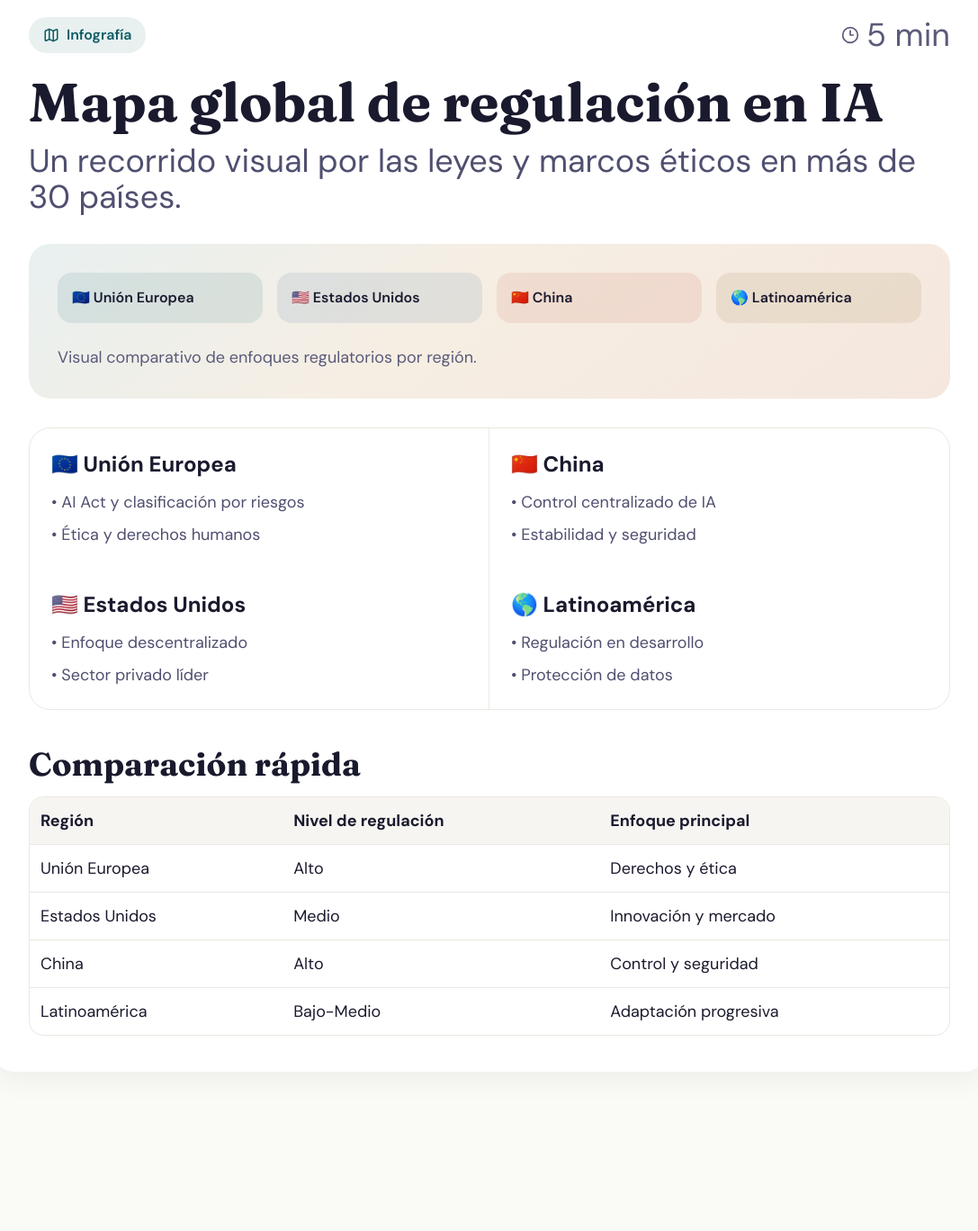
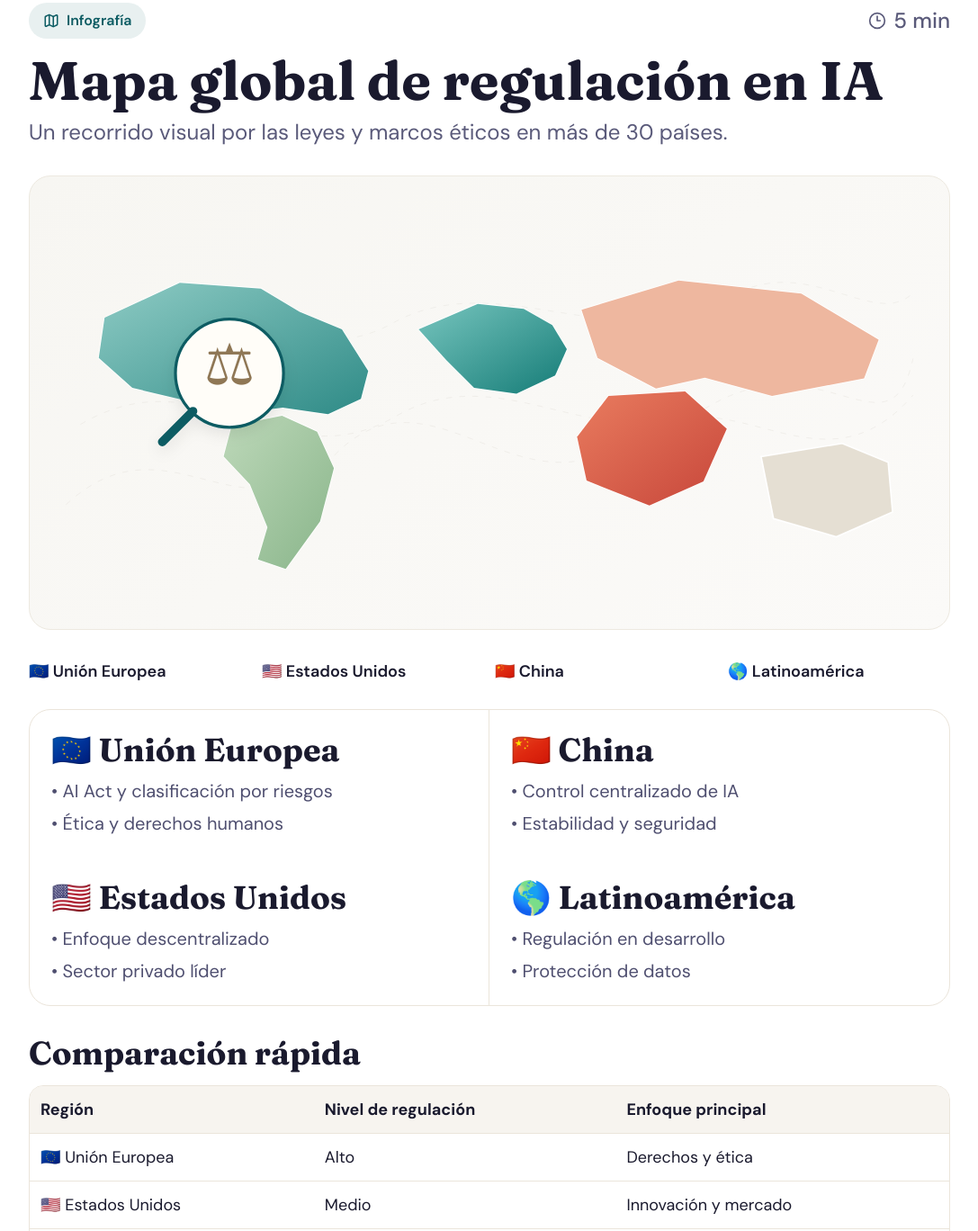
Before and after one commit to cjimenezp/workshop, a plain HTML site: page resources/mapa-global-regulacion-ia.html in a window 1280 px wide. Shown: the part 129-1497 px from the top of the page at 90% size, without its empty margins (96-1183 px from the left). Before the commit the page ends 1376 px from the top, so only its background shows below. Drawn offline with nearby package versions, Linux system fonts and the light colour scheme.

Commit message:
Fix infographic layout and add visible world map graphic

```diff
--- a/resources/mapa-global-regulacion-ia.html
+++ b/resources/mapa-global-regulacion-ia.html
@@ -9,80 +9,120 @@
     <link href="https://fonts.googleapis.com/css2?family=DM+Sans:wght@400;500;600;700&family=Fraunces:opsz,wght@9..144,400;9..144,600;9..144,700&display=swap" rel="stylesheet" />
   </head>
   <body class="min-h-full" style="background:#FAFAF7;color:#1A1A2E;font-family:'DM Sans',sans-serif;">
-    <main class="max-w-6xl mx-auto px-6 py-10 md:py-14">
-      <a href="../index.html#recursos" class="inline-flex items-center gap-2 mb-8 text-sm font-semibold" style="color:#0D5C63;">
+    <main class="max-w-6xl mx-auto px-4 sm:px-6 py-8 md:py-12">
+      <a href="../index.html#recursos" class="inline-flex items-center gap-2 mb-6 text-sm font-semibold" style="color:#0D5C63;">
         <i data-lucide="arrow-left" style="width:16px;height:16px;"></i> Volver a recursos
       </a>
 
-      <section class="rounded-3xl p-6 md:p-10" style="background:#fff;box-shadow:0 10px 30px rgba(0,0,0,0.05);">
-        <div class="flex items-center justify-between gap-3 mb-6">
+      <section class="rounded-3xl p-5 sm:p-8 md:p-10" style="background:#fff;box-shadow:0 14px 36px rgba(0,0,0,.06);">
+        <header class="flex items-center justify-between gap-4 mb-4">
           <span class="inline-flex items-center gap-2 px-4 py-2 rounded-full text-base font-semibold" style="background:#E8F0F0;color:#0D5C63;">
             <i data-lucide="map" style="width:18px;height:18px;"></i> Infografía
           </span>
-          <span class="inline-flex items-center gap-2 text-2xl md:text-4xl" style="color:#5A5A7A;"><i data-lucide="clock-3" style="width:20px;height:20px;"></i> 5 min</span>
+          <span class="inline-flex items-center gap-2 text-2xl font-medium" style="color:#5A5A7A;"><i data-lucide="clock-3" style="width:20px;height:20px;"></i> 5 min</span>
+        </header>
+
+        <h1 class="text-4xl md:text-6xl font-bold leading-tight mb-3" style="font-family:'Fraunces',serif;">Mapa global de regulación en IA</h1>
+        <p class="text-xl md:text-2xl leading-relaxed mb-8" style="color:#5A5A7A;">Un recorrido visual por las leyes y marcos éticos en más de 30 países.</p>
+
+        <div class="relative rounded-3xl p-4 sm:p-6 mb-8 overflow-hidden" style="background:linear-gradient(145deg,#f7f6f2 0%,#fbfaf8 100%); border:1px solid #ede9e0;">
+          <svg viewBox="0 0 1200 560" class="w-full h-auto" role="img" aria-label="Mapa mundial de regulación IA">
+            <defs>
+              <linearGradient id="eu" x1="0" y1="0" x2="1" y2="1">
+                <stop offset="0%" stop-color="#77c5be" />
+                <stop offset="100%" stop-color="#157c77" />
+              </linearGradient>
+              <linearGradient id="us" x1="0" y1="0" x2="1" y2="1">
+                <stop offset="0%" stop-color="#8ecbc4" />
+                <stop offset="100%" stop-color="#2f8b87" />
+              </linearGradient>
+              <linearGradient id="cn" x1="0" y1="0" x2="1" y2="1">
+                <stop offset="0%" stop-color="#e97c5f" />
+                <stop offset="100%" stop-color="#c7463a" />
+              </linearGradient>
+              <linearGradient id="latam" x1="0" y1="0" x2="1" y2="1">
+                <stop offset="0%" stop-color="#bdd8b9" />
+                <stop offset="100%" stop-color="#89b58a" />
+              </linearGradient>
+              <filter id="soft" x="-20%" y="-20%" width="140%" height="140%">
+                <feDropShadow dx="0" dy="8" stdDeviation="10" flood-color="#000" flood-opacity="0.08" />
+              </filter>
+            </defs>
+
+            <g opacity="0.35" stroke="#d8d3cc" stroke-dasharray="8 10" fill="none">
+              <path d="M20 420 C160 290, 260 480, 390 350 C520 220, 640 440, 790 330 C930 230, 1050 420, 1180 270" />
+              <path d="M40 310 C210 210, 310 390, 470 300 C620 210, 760 370, 910 280 C1060 200, 1150 360, 1180 220" />
+              <path d="M80 170 C210 140, 350 240, 470 170 C620 90, 780 230, 940 130 C1040 80, 1130 180, 1180 130" />
+            </g>
+
+            <g fill="#e5dfd3" stroke="#fff" stroke-width="2">
+              <path d="M73 164l103-48 111 8 53 32 58 24 36 57-10 38-45 21-62-9-64 8-75-19-67-16-46-41z" />
+              <path d="M247 312l69-14 48 22 23 50-19 73-47 65-38-13 13-44-24-59-36-38z" />
+              <path d="M503 180l81-35 63 7 39 22 20 33-16 36-53 25-58-8-38-38z" />
+              <path d="M726 153l133-40 168 18 106 63-20 53-126 24-92-25-67 15-80-42z" />
+              <path d="M763 271l105-6 57 51-32 72-74 33-86-34-13-60z" />
+              <path d="M972 354l111-18 63 26 6 68-77 34-86-25z" />
+            </g>
+
+            <g fill="url(#us)"><path d="M73 164l103-48 111 8 53 32 58 24 36 57-10 38-45 21-62-9-64 8-75-19-67-16-46-41z"/></g>
+            <g fill="url(#latam)"><path d="M247 312l69-14 48 22 23 50-19 73-47 65-38-13 13-44-24-59-36-38z"/></g>
+            <g fill="url(#eu)"><path d="M503 180l81-35 63 7 39 22 20 33-16 36-53 25-58-8-38-38z"/></g>
+            <g fill="#eeb79f"><path d="M726 153l133-40 168 18 106 63-20 53-126 24-92-25-67 15-80-42z"/></g>
+            <g fill="url(#cn)"><path d="M763 271l105-6 57 51-32 72-74 33-86-34-13-60z"/></g>
+
+            <g filter="url(#soft)">
+              <circle cx="244" cy="240" r="74" fill="#fffdf8" stroke="#0D5C63" stroke-width="4" />
+              <line x1="194" y1="292" x2="152" y2="334" stroke="#0D5C63" stroke-width="12" stroke-linecap="round" />
+              <text x="244" y="255" text-anchor="middle" style="font-family:Fraunces,serif; font-size:78px; fill:#8F7755;">⚖</text>
+            </g>
+          </svg>
         </div>
 
-        <h1 class="text-4xl md:text-6xl font-bold mb-4" style="font-family:'Fraunces',serif;">Mapa global de regulación en IA</h1>
-        <p class="text-xl md:text-4xl leading-relaxed mb-8" style="color:#4f4f70;">Un recorrido visual por las leyes y marcos éticos en más de 30 países.</p>
-
-        <div class="rounded-3xl p-8 mb-8" style="background:linear-gradient(140deg,#e8f0f0 0%,#f6eee3 45%,#f5e7de 100%);">
-          <div class="grid md:grid-cols-4 gap-4 text-base font-semibold">
-            <div class="rounded-2xl p-4" style="background:rgba(13,92,99,.1);">🇪🇺 Unión Europea</div>
-            <div class="rounded-2xl p-4" style="background:rgba(40,90,140,.1);">🇺🇸 Estados Unidos</div>
-            <div class="rounded-2xl p-4" style="background:rgba(186,61,46,.1);">🇨🇳 China</div>
-            <div class="rounded-2xl p-4" style="background:rgba(169,142,94,.16);">🌎 Latinoamérica</div>
-          </div>
-          <p class="mt-6 text-lg" style="color:#5A5A7A;">Visual comparativo de enfoques regulatorios por región.</p>
+        <div class="grid grid-cols-2 md:grid-cols-4 gap-3 mb-7 text-lg font-semibold">
+          <div class="inline-flex items-center gap-2">🇪🇺 Unión Europea</div>
+          <div class="inline-flex items-center gap-2">🇺🇸 Estados Unidos</div>
+          <div class="inline-flex items-center gap-2">🇨🇳 China</div>
+          <div class="inline-flex items-center gap-2">🌎 Latinoamérica</div>
         </div>
 
-        <div class="grid md:grid-cols-2 gap-0 rounded-3xl overflow-hidden border" style="border-color:#ece8e1;">
-          <div class="p-6 border-b md:border-b-0 md:border-r" style="border-color:#ece8e1;">
-            <h2 class="text-2xl font-bold mb-3">🇪🇺 Unión Europea</h2>
-            <ul class="space-y-2 text-lg" style="color:#4f4f70;">
-              <li>• AI Act y clasificación por riesgos</li>
-              <li>• Ética y derechos humanos</li>
-            </ul>
-          </div>
-          <div class="p-6 border-b md:border-b-0" style="border-color:#ece8e1;">
-            <h2 class="text-2xl font-bold mb-3">🇨🇳 China</h2>
-            <ul class="space-y-2 text-lg" style="color:#4f4f70;">
-              <li>• Control centralizado de IA</li>
-              <li>• Estabilidad y seguridad</li>
-            </ul>
-          </div>
-          <div class="p-6 md:border-r" style="border-color:#ece8e1;">
-            <h2 class="text-2xl font-bold mb-3">🇺🇸 Estados Unidos</h2>
-            <ul class="space-y-2 text-lg" style="color:#4f4f70;">
-              <li>• Enfoque descentralizado</li>
-              <li>• Sector privado líder</li>
-            </ul>
-          </div>
-          <div class="p-6">
-            <h2 class="text-2xl font-bold mb-3">🌎 Latinoamérica</h2>
-            <ul class="space-y-2 text-lg" style="color:#4f4f70;">
-              <li>• Regulación en desarrollo</li>
-              <li>• Protección de datos</li>
-            </ul>
-          </div>
+        <div class="grid md:grid-cols-2 rounded-3xl overflow-hidden border mb-8" style="border-color:#ebe5db;">
+          <article class="p-6 border-b md:border-r md:border-b-0" style="border-color:#ebe5db;">
+            <h2 class="text-4xl font-bold mb-3" style="font-family:'Fraunces',serif;">🇪🇺 Unión Europea</h2>
+            <ul class="space-y-2 text-xl" style="color:#4f4f70;"><li>• AI Act y clasificación por riesgos</li><li>• Ética y derechos humanos</li></ul>
+          </article>
+          <article class="p-6 border-b md:border-b-0" style="border-color:#ebe5db;">
+            <h2 class="text-4xl font-bold mb-3" style="font-family:'Fraunces',serif;">🇨🇳 China</h2>
+            <ul class="space-y-2 text-xl" style="color:#4f4f70;"><li>• Control centralizado de IA</li><li>• Estabilidad y seguridad</li></ul>
+          </article>
+          <article class="p-6 md:border-r" style="border-color:#ebe5db;">
+            <h2 class="text-4xl font-bold mb-3" style="font-family:'Fraunces',serif;">🇺🇸 Estados Unidos</h2>
+            <ul class="space-y-2 text-xl" style="color:#4f4f70;"><li>• Enfoque descentralizado</li><li>• Sector privado líder</li></ul>
+          </article>
+          <article class="p-6">
+            <h2 class="text-4xl font-bold mb-3" style="font-family:'Fraunces',serif;">🌎 Latinoamérica</h2>
+            <ul class="space-y-2 text-xl" style="color:#4f4f70;"><li>• Regulación en desarrollo</li><li>• Protección de datos</li></ul>
+          </article>
         </div>
 
-        <h3 class="text-4xl font-bold mt-10 mb-4" style="font-family:'Fraunces',serif;">Comparación rápida</h3>
-        <div class="overflow-x-auto rounded-2xl border" style="border-color:#ece8e1;">
+        <h3 class="text-4xl font-bold mb-4" style="font-family:'Fraunces',serif;">Comparación rápida</h3>
+        <div class="overflow-x-auto rounded-2xl border mb-8" style="border-color:#ebe5db;">
           <table class="w-full text-left text-lg">
-            <thead style="background:#f7f5f2;">
-              <tr>
-                <th class="p-3">Región</th>
-                <th class="p-3">Nivel de regulación</th>
-                <th class="p-3">Enfoque principal</th>
-              </tr>
-            </thead>
+            <thead style="background:#f7f4ef;"><tr><th class="p-3">Región</th><th class="p-3">Nivel de regulación</th><th class="p-3">Enfoque principal</th></tr></thead>
             <tbody>
-              <tr class="border-t" style="border-color:#ece8e1;"><td class="p-3">Unión Europea</td><td class="p-3">Alto</td><td class="p-3">Derechos y ética</td></tr>
-              <tr class="border-t" style="border-color:#ece8e1;"><td class="p-3">Estados Unidos</td><td class="p-3">Medio</td><td class="p-3">Innovación y mercado</td></tr>
-              <tr class="border-t" style="border-color:#ece8e1;"><td class="p-3">China</td><td class="p-3">Alto</td><td class="p-3">Control y seguridad</td></tr>
-              <tr class="border-t" style="border-color:#ece8e1;"><td class="p-3">Latinoamérica</td><td class="p-3">Bajo-Medio</td><td class="p-3">Adaptación progresiva</td></tr>
+              <tr class="border-t" style="border-color:#ebe5db;"><td class="p-3">🇪🇺 Unión Europea</td><td class="p-3">Alto</td><td class="p-3">Derechos y ética</td></tr>
+              <tr class="border-t" style="border-color:#ebe5db;"><td class="p-3">🇺🇸 Estados Unidos</td><td class="p-3">Medio</td><td class="p-3">Innovación y mercado</td></tr>
+              <tr class="border-t" style="border-color:#ebe5db;"><td class="p-3">🇨🇳 China</td><td class="p-3">Alto</td><td class="p-3">Control y seguridad</td></tr>
+              <tr class="border-t" style="border-color:#ebe5db;"><td class="p-3">🌎 Latinoamérica</td><td class="p-3">Bajo-Medio</td><td class="p-3">Adaptación progresiva</td></tr>
             </tbody>
           </table>
+        </div>
+
+        <h3 class="text-4xl font-bold mb-4" style="font-family:'Fraunces',serif;">Principios comunes en regulación</h3>
+        <div class="grid sm:grid-cols-2 gap-3 text-xl" style="color:#384060;">
+          <p class="inline-flex items-center gap-2"><i data-lucide="search-check" style="width:20px;height:20px;color:#0D5C63"></i> Transparencia algorítmica</p>
+          <p class="inline-flex items-center gap-2"><i data-lucide="shield-check" style="width:20px;height:20px;color:#0D5C63"></i> Protección de datos personales</p>
+          <p class="inline-flex items-center gap-2"><i data-lucide="shield-alert" style="width:20px;height:20px;color:#0D5C63"></i> No discriminación</p>
+          <p class="inline-flex items-center gap-2"><i data-lucide="file-check-2" style="width:20px;height:20px;color:#0D5C63"></i> Responsabilidad y trazabilidad</p>
         </div>
       </section>
     </main>
```
